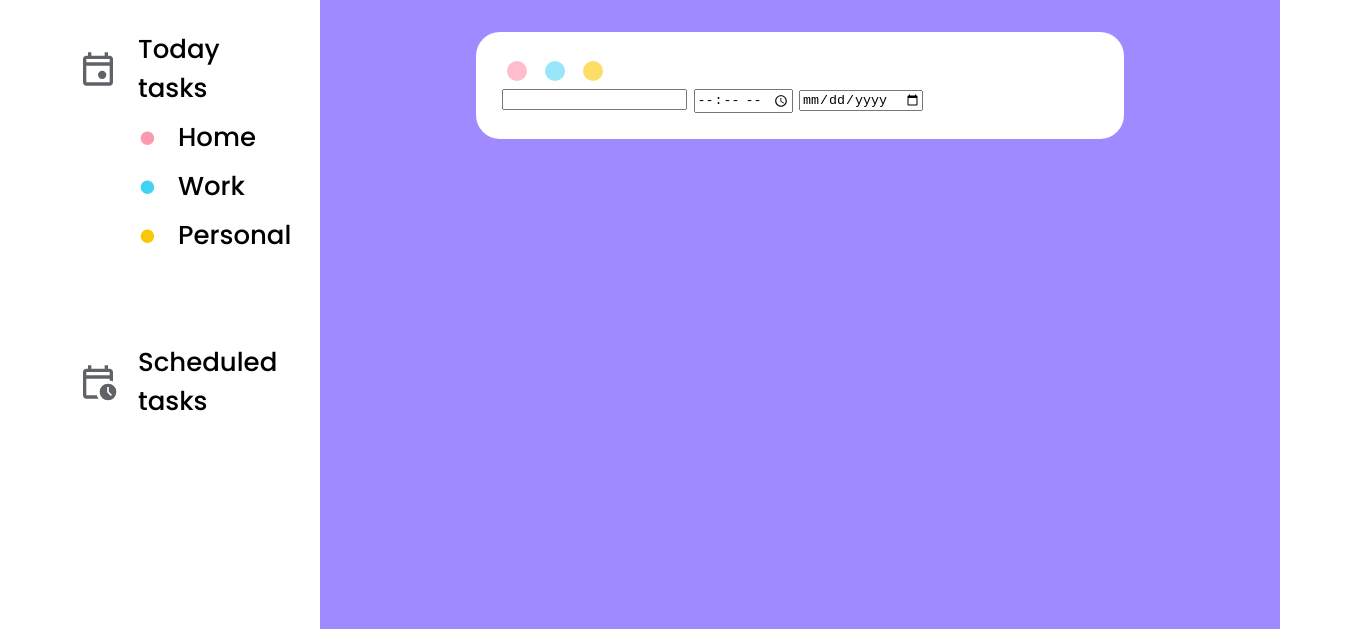
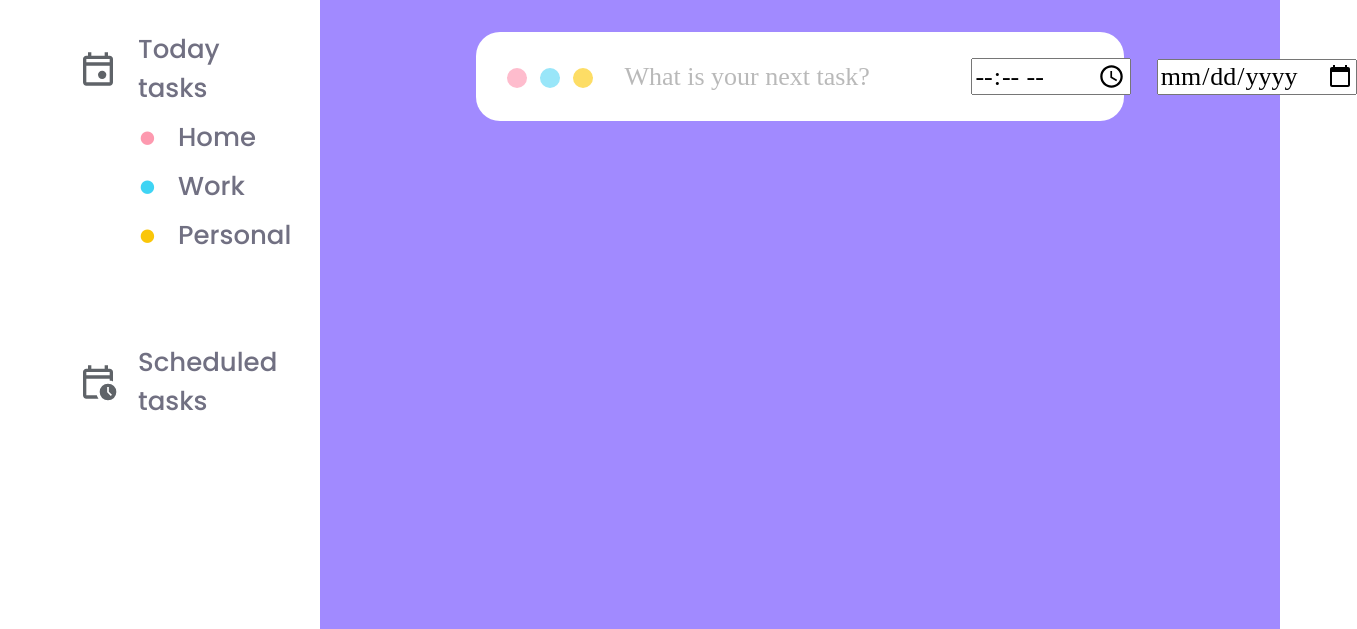
Before and after one commit to Namlev1/todo, a website built with webpack: page src/index.html in a window 1280 px wide. Shown: the part 178-807 px from the top of the page, 1357 px wide, since content can reach past the window. Built offline with nearby package versions, Linux system fonts and the light colour scheme.

Commit message:
Style new task text input

```diff
--- a/src/index.html
+++ b/src/index.html
@@ -17,7 +17,8 @@
             <input type="radio" id="work" name="task_type" value="work" class="cyan_btn">
             <input type="radio" id="personal" name="task_type" value="personal" class="yellow_btn">
         </div>
-        <input type="text" id="task_name" name="task_name">
+        <input type="text" id="task_name" name="task_name" placeholder="What is your next task?" spellcheck="false"
+               autocomplete="off" class="flex-grow">
         <input type="time" name="time" id="time">
         <input type="date" name="date" id="date">
     </form>
--- a/src/styles.css
+++ b/src/styles.css
@@ -28,6 +28,15 @@ body {
     display: grid;
     grid-template-columns: 25% 75%;
     min-height: 100vh;
+    color: var(--gray);
+}
+
+button,
+input,
+select,
+textarea {
+    font-family: inherit;
+    font-size: 100%;
 }
 
 p {
@@ -38,6 +47,10 @@ p {
 h1{
     font-family: "Poppins Bold", sans-serif;
     letter-spacing: 0.05rem;
+}
+
+.flex-grow{
+    flex-grow: 1;
 }
 
 #side_menu {
@@ -120,11 +133,15 @@ h1{
     background-color: var(--white);
     padding: 1rem;
     border-radius: 24px;
+    display: flex;
+    align-items: center;
+    gap: 1rem;
 }
 
 .radio_wrap{
     display: flex;
-    gap: 10px;
+    align-items: center;
+    gap: 0.2rem;
 }
 
 .radio_wrap > * {
@@ -162,3 +179,16 @@ h1{
 .yellow_btn:checked{
     background-color: var(--yellow);
 }
+
+.task_form > input[type="text"]{
+    border: none;
+    color: var(--gray);
+}
+
+.task_form > input[type="text"]::placeholder {
+    opacity: 0.5;
+}
+
+.task_form > input[type="text"]:focus {
+    outline: none;
+}
```
